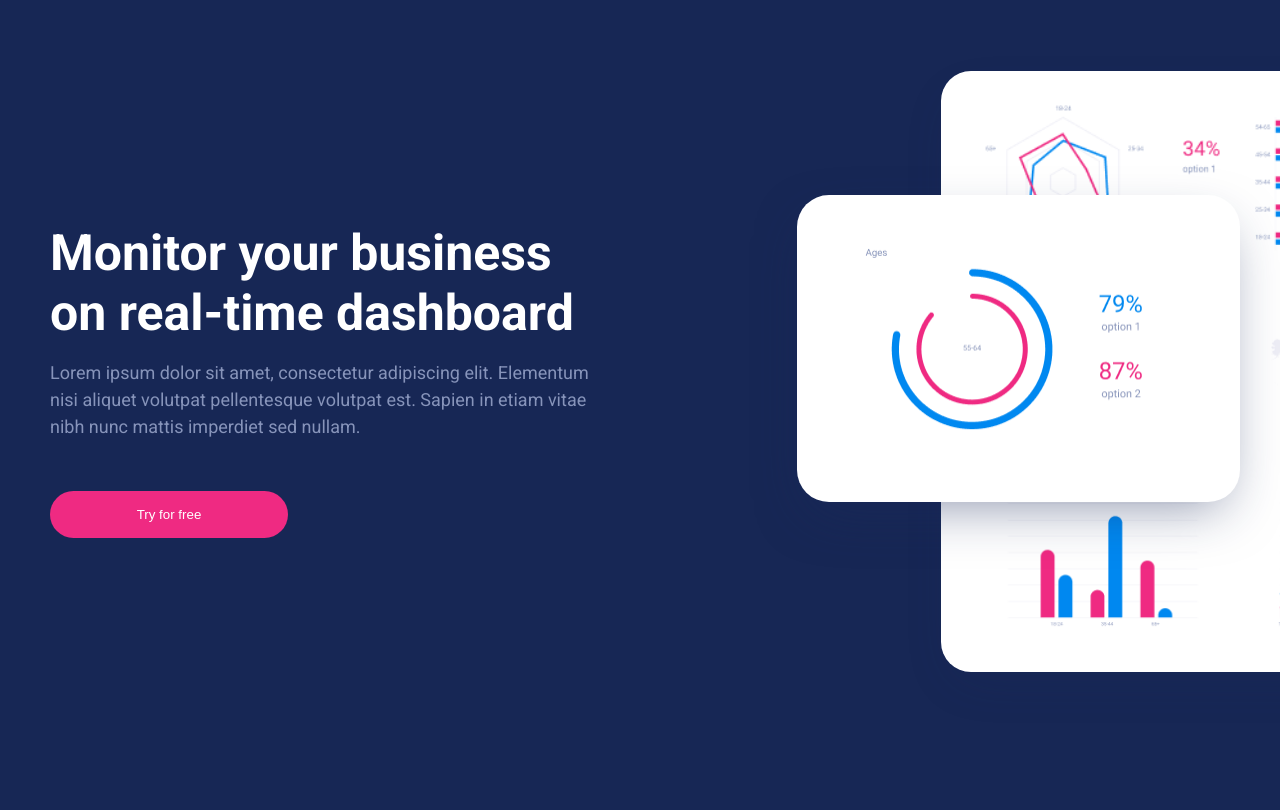
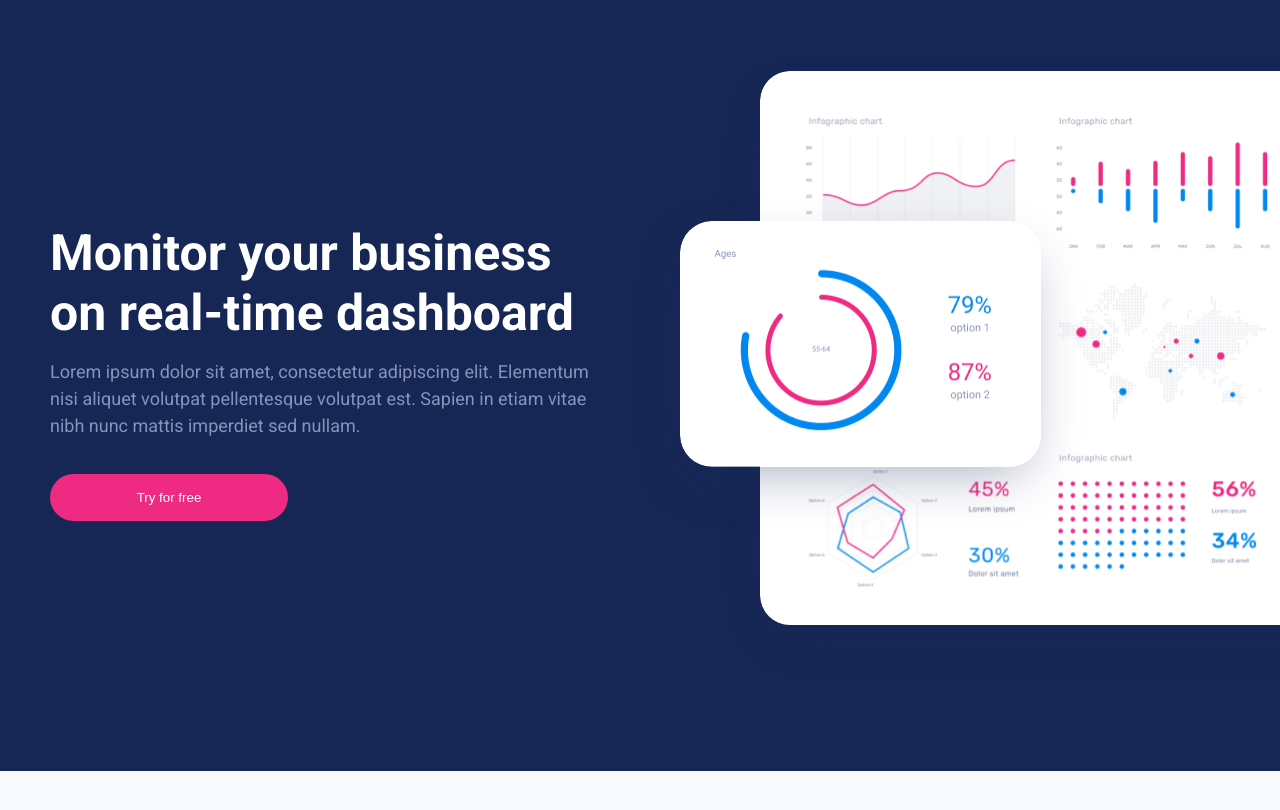
Before and after one commit to AlonaBorealis/analytics, a website: page index.html in a window 1280 px wide. Shown: the part 100-910 px from the top of the page. After the commit the page ends 871 px from the top, so only its background shows below. Drawn offline with Linux system fonts and the light colour scheme.

Commit message:
готовый дашборд. реализация через псевдоэлемент before.

```diff
--- a/index.html
+++ b/index.html
@@ -48,21 +48,9 @@
 					</p>
 					<button class="dashboard__btn button">Try for free</button>
 				</div>
-				<div class="dashboard__img-dashboards">
-					<div class="dashboard__grid-main-picture">
-						<img src="./assets/img/1.png" alt="" class="dashboard__main-picture">
-						<img src="./assets/img/2.png" alt="" class="dashboard__main-picture">
-						<img src="./assets/img/chart.png" alt="" class="dashboard__main-picture">
-						<img src="./assets/img/chart.png" alt="" class="dashboard__main-picture">
-						<img src="./assets/img/3.png" alt="" class="dashboard__main-picture">
-						<img src="./assets/img/4.png" alt="" class="dashboard__main-picture">
-						<img src="./assets/img/5.png" alt="" class="dashboard__main-picture">
-						<img src="./assets/img/6.png" alt="" class="dashboard__main-picture">
-						<img src="./assets/img/7.png" alt="" class="dashboard__main-picture">
-					</div>
-					<img src="./assets/img/dashboard-small.png" alt=""
-					     class="dashboard__off-picture">
-
+				<div class="dashboard__pictures">
+					<img class="dashboard__small-img" src="./assets/img/dashboard-small.png"
+					     alt="dashboard">
 				</div>
 			</div>
 		</section>
--- a/scss/blocks/dashboard.scss
+++ b/scss/blocks/dashboard.scss
@@ -1,9 +1,9 @@
 .dashboard {
 	color: white;
 	display: flex;
-	justify-content: space-between;
 	margin-top: 74px;
-	height: 850px;
+	padding-bottom: 250px;
+	gap: 80px;
 
 	/*текстовая часть слева в блоке с графиками*/
 	&__info {
@@ -14,11 +14,14 @@
 		flex-direction: column;
 		justify-content: space-between;
 	}
-	&__h1{
+
+	&__h1 {
 		font-weight: bold;
 		line-height: 120%;
 		font-size: 50px;
+		margin-bottom: 15px;
 	}
+
 	&__text {
 		color: $gray;
 		font-size: 18px;
@@ -26,45 +29,30 @@
 		line-height: 150%;
 	}
 
-/*правая часть с графиками*/
-	&__img-dashboards{
-		position: relative;
-		width: 650px;
-		height: 554px;
-	}
-	&__grid-main-picture {
-		width: 804px;
-		height: 554px;
-		position: absolute;
-		display: grid;
-		grid-template-columns: auto auto auto;
-		grid-template-rows: auto auto auto;
-		justify-items: center;
-		align-items: center;
-		gap: 12px;
-		background-color: white;
-		padding: 25px 27px 22px 32px;
-		border-radius: 30px;
-		left: 350px;
-		box-shadow: 0 18px 50px -15px rgba(25, 42, 89, 0.2);
+
+	/*правая часть с графиками*/
+	&__small-img {
+		box-shadow: 0 19px 53px -16px rgba(25, 42, 89, 0.4);
+		border-radius: 32px;
+		width: 361px;
+		height: 246px;
+		margin-top: 150px;
 	}
 
-	&__main-picture {
-		width: 239px;
-		height: 163px;
-		object-fit: contain;
-	}
+	&__pictures {
+		position: relative;
+		z-index: 1;
 
-	&__off-picture {
-		width: 361px;
-		height: 246px;
-		background-color: white;
-		padding: 25px 48px 36px 34px;
-		border-radius: 32px;
-		position: absolute;
-		z-index: 1;
-		box-shadow: 0 19px 53px -16px rgb(25 42 89 / 0.5);
-		top: 124px;
-		right: -10px;
+		&::before {
+			content: "";
+			position: absolute;
+			background: url("../../assets/img/dashboard-big.png") no-repeat;
+			z-index: -1;
+			width: 804px;
+			height: 554px;
+			border-radius: 30px;
+			box-shadow: 0 18px 50px -15px rgba(25, 42, 89, 0.2);
+			left: 80px;
+		}
 	}
 }
```
Also changed, not shown: css/style.css, 1 other file.
